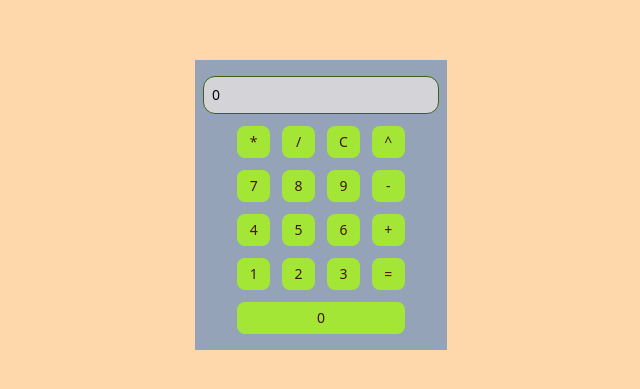
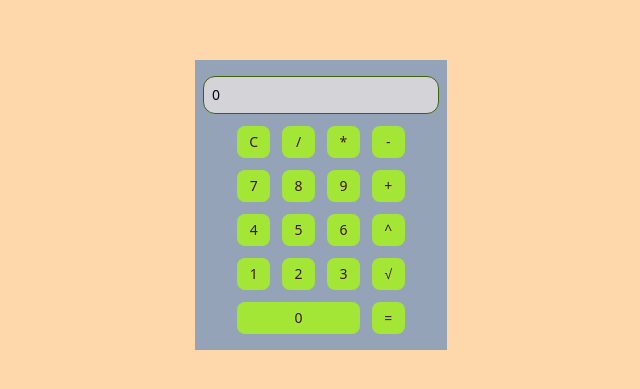
Before and after one commit to RCAS2021/DIO-Calculadora-React, a React (Vite) app in the folder dio-calculadora-react/: page / in a window 1280 px wide. Shown: the part 195-584 px from the top of the page, without its empty margins (319-959 px from the left). Built offline with nearby package versions, Linux system fonts and the light colour scheme.

Commit message:
Add sqrt button + handling

```diff
--- a/dio-calculadora-react/src/pages/calculator.tsx
+++ b/dio-calculadora-react/src/pages/calculator.tsx
@@ -7,10 +7,17 @@ export function Calculator() {
   const [isResult, setIsResult] = useState(false);
 
   const handleAddNumberText = (number: string) => {
+    const operators = ["+", "-", "*", "^", "/"];
+    const lastChar = currentNumber.slice(-1);
+
     if (isResult && !isNaN(Number(number))) {
       setCurrentNumber(number);
+    } else if (operators.includes(lastChar) && operators.includes(number)) {
+      return;
     } else {
-      setCurrentNumber((prev) => (prev === "0" ? number : prev + number));
+      setCurrentNumber((prev) =>
+        prev === "0" && !operators.includes(number) ? number : prev + number
+      );
     }
     setIsResult(false);
   };
@@ -21,7 +28,11 @@ export function Calculator() {
   };
 
   const handleCalculate = () => {
-    const result = eval(currentNumber.replace("^", "**"));
+    let expression = currentNumber.replace(/(\d*)√(\d+)/g, (_, p1, p2) => {
+      const prefix = p1 ? `${p1}*` : "";
+      return `${prefix}Math.sqrt(${p2})`;
+    });
+    const result = eval(expression.replace("^", "**"));
     setCurrentNumber(
       result === Infinity ? "Can't divide a number by 0" : result.toString()
     );
@@ -33,27 +44,28 @@ export function Calculator() {
       <div className="bg-slate-400 items-center flex flex-col gap-3 py-4 px-2">
         <Input currentNumber={currentNumber}></Input>
         <div className="grid grid-rows-4 grid-cols-4 gap-3">
+          <Button onClick={handleOnClear} label="C" />
+          <Button onClick={handleAddNumberText} label="/" />
           <Button onClick={handleAddNumberText} label="*" />
-          <Button onClick={handleAddNumberText} label="/" />
-          <Button onClick={handleOnClear} label="C" />
-          <Button onClick={handleAddNumberText} label="^" />
+          <Button onClick={handleAddNumberText} label="-" />
           <Button onClick={handleAddNumberText} label="7" />
           <Button onClick={handleAddNumberText} label="8" />
           <Button onClick={handleAddNumberText} label="9" />
-          <Button onClick={handleAddNumberText} label="-" />
+          <Button onClick={handleAddNumberText} label="+" />
           <Button onClick={handleAddNumberText} label="4" />
           <Button onClick={handleAddNumberText} label="5" />
           <Button onClick={handleAddNumberText} label="6" />
-          <Button onClick={handleAddNumberText} label="+" />
+          <Button onClick={handleAddNumberText} label="^" />
           <Button onClick={handleAddNumberText} label="1" />
           <Button onClick={handleAddNumberText} label="2" />
           <Button onClick={handleAddNumberText} label="3" />
-          <Button onClick={handleCalculate} label="=" />
+          <Button onClick={handleAddNumberText} label="√" />
           <Button
             onClick={handleAddNumberText}
             label="0"
-            className="col-span-4"
+            className="col-span-3"
           />
+          <Button onClick={handleCalculate} label="=" />
         </div>
       </div>
     </div>
```
